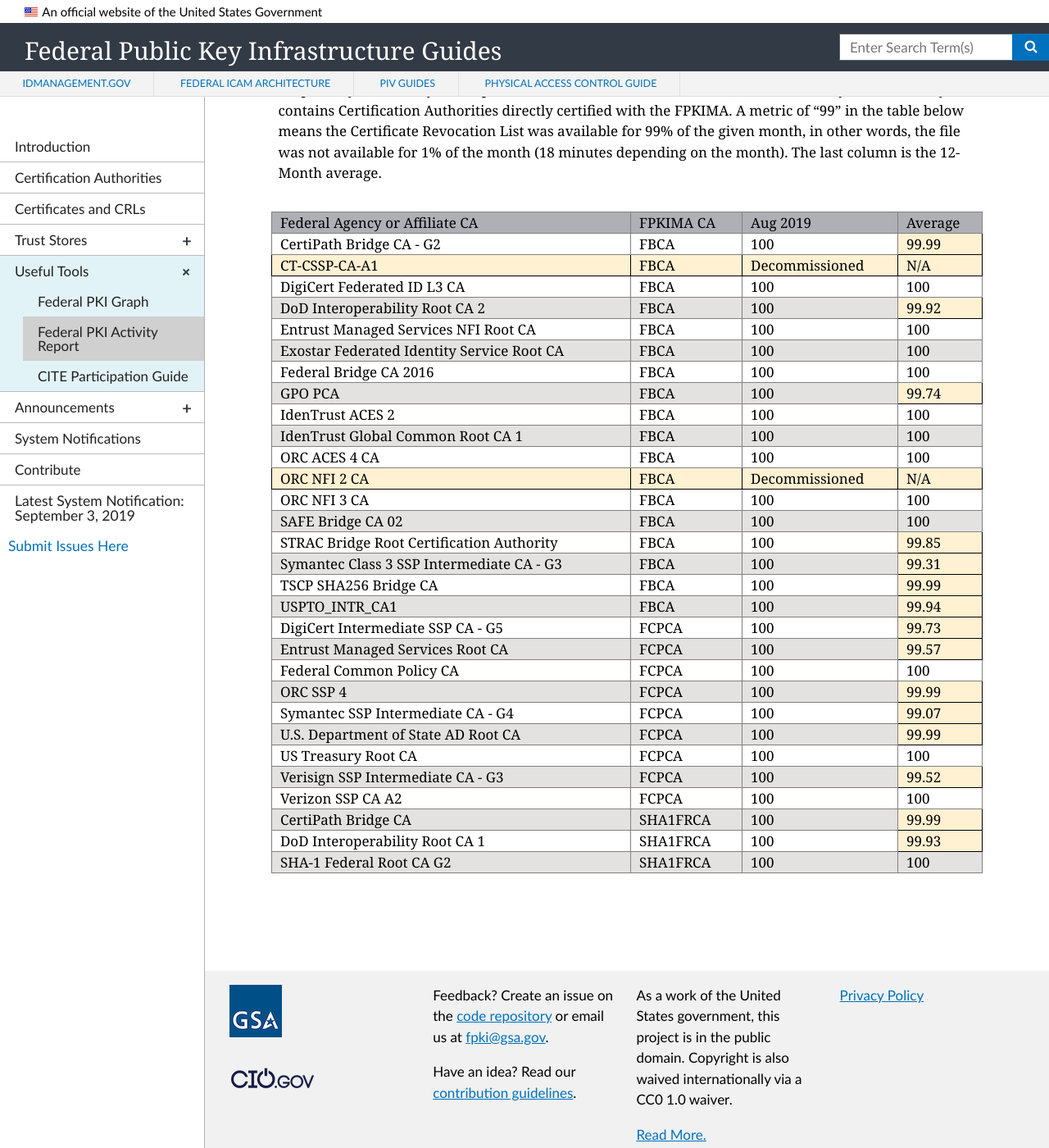
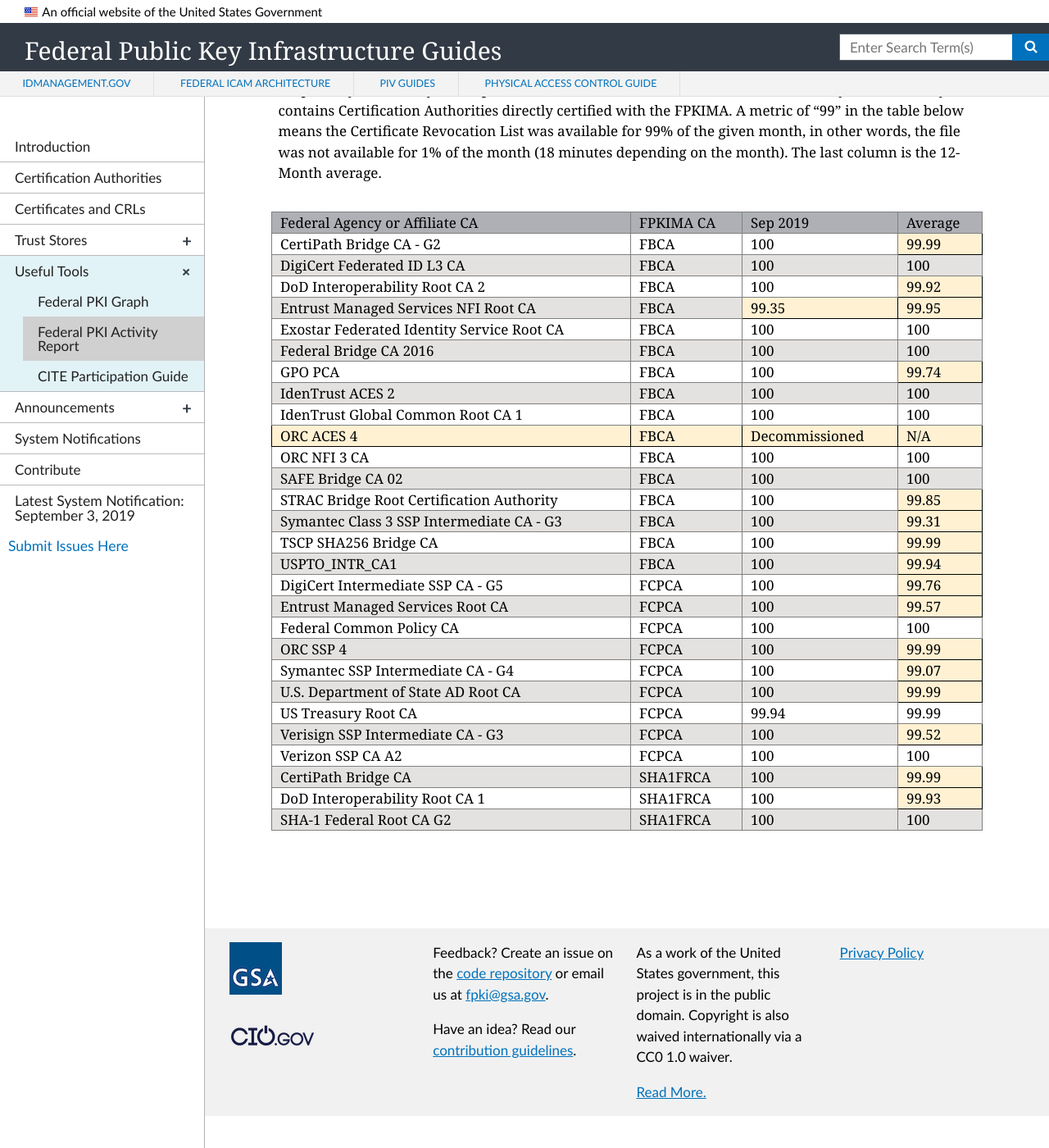
Before and after one commit to GSA/fpki-guides, a Jekyll site: the page built from _tools/03_fpki_activity_report.md, in a window 1280 px wide and 1400 px high, scrolled down 4459 px. Shown: the whole window at 82% size. Built offline with Jekyll 4.4.1, drawn with Linux system fonts in a browser that asks for light colours; nearby versions of some CDN libraries; after the commit the page ends 5820 px from its top, so only the background shows below that.

Commit message:
Update for Sep #s

```diff
--- a/_includes/fpkiar-repo-table.html
+++ b/_includes/fpkiar-repo-table.html
@@ -21,7 +21,7 @@
     <tr>
         <th class="tg-llyw">Federal Agency or Affiliate CA</th>
         <td class="tg-llyw">FPKIMA CA</td>
-        <td class="tg-llyw">Aug 2019</td>
+        <td class="tg-llyw">Sep 2019</td>
         <td class="tg-llyw">Average</td>
     </tr>
     <tr>
@@ -31,67 +31,55 @@
         <td class="tg-s7ni">99.99</td>
     </tr>
     <tr>
-        <td class="tg-s7ni">CT-CSSP-CA-A1</td>
-        <td class="tg-s7ni">FBCA</td>
-        <td class="tg-s7ni">Decommissioned</td>
-        <td class="tg-s7ni">N/A</td>
+        <td class="tg-y698">DigiCert Federated ID L3 CA</td>
+        <td class="tg-y698">FBCA</td>
+        <td class="tg-y698">100</td>
+        <td class="tg-y698">100</td>
     </tr>
     <tr>
-        <td class="tg-0pky">DigiCert Federated ID L3 CA</td>
+        <td class="tg-0pky">DoD Interoperability Root CA 2</td>
+        <td class="tg-0pky">FBCA</td>
+        <td class="tg-0pky">100</td>
+        <td class="tg-s7ni">99.92</td>
+    </tr>
+    <tr>
+        <td class="tg-y698">Entrust Managed Services NFI Root CA</td>
+        <td class="tg-y698">FBCA</td>
+        <td class="tg-s7ni">99.35</td>
+        <td class="tg-s7ni">99.95</td>
+    </tr>
+     <tr>
+        <td class="tg-0pky">Exostar Federated Identity Service Root CA</td>
         <td class="tg-0pky">FBCA</td>
         <td class="tg-0pky">100</td>
         <td class="tg-0pky">100</td>
     </tr>
     <tr>
-        <td class="tg-y698">DoD Interoperability Root CA 2</td>
-        <td class="tg-y698">FBCA</td>
-        <td class="tg-y698">100</td>
-        <td class="tg-s7ni">99.92</td>
-    </tr>
-    <tr>
-        <td class="tg-0pky">Entrust Managed Services NFI Root CA</td>
-        <td class="tg-0pky">FBCA</td>
-        <td class="tg-0pky">100</td>
-        <td class="tg-0pky">100</td>
-    </tr>
-     <tr>
-        <td class="tg-y698">Exostar Federated Identity Service Root CA</td>
+        <td class="tg-y698">Federal Bridge CA 2016</td>
         <td class="tg-y698">FBCA</td>
         <td class="tg-y698">100</td>
         <td class="tg-y698">100</td>
     </tr>
     <tr>
-        <td class="tg-0pky">Federal Bridge CA 2016</td>
+        <td class="tg-0pky">GPO PCA</td>
+        <td class="tg-0pky">FBCA</td>
+        <td class="tg-0pky">100</td>
+        <td class="tg-s7ni">99.74</td>
+    </tr>
+    <tr>
+        <td class="tg-y698">IdenTrust ACES 2</td>
+        <td class="tg-y698">FBCA</td>
+        <td class="tg-y698">100</td>
+        <td class="tg-y698">100</td>
+    </tr>
+    <tr>
+        <td class="tg-0pky">IdenTrust Global Common Root CA 1</td>
         <td class="tg-0pky">FBCA</td>
         <td class="tg-0pky">100</td>
         <td class="tg-0pky">100</td>
     </tr>
     <tr>
-        <td class="tg-y698">GPO PCA</td>
-        <td class="tg-y698">FBCA</td>
-        <td class="tg-y698">100</td>
-        <td class="tg-s7ni">99.74</td>
-    </tr>
-    <tr>
-        <td class="tg-0pky">IdenTrust ACES 2</td>
-        <td class="tg-0pky">FBCA</td>
-        <td class="tg-0pky">100</td>
-        <td class="tg-0pky">100</td>
-    </tr>
-    <tr>
-        <td class="tg-y698">IdenTrust Global Common Root CA 1</td>
-        <td class="tg-y698">FBCA</td>
-        <td class="tg-y698">100</td>
-        <td class="tg-y698">100</td>
-    </tr>
-    <tr>
-        <td class="tg-0pky">ORC ACES 4 CA</td>
-        <td class="tg-0pky">FBCA</td>
-        <td class="tg-0pky">100</td>
-        <td class="tg-0pky">100</td>
-    </tr>
-    <tr>
-        <td class="tg-s7ni">ORC NFI 2 CA</td>
+        <td class="tg-s7ni">ORC ACES 4</td>
         <td class="tg-s7ni">FBCA</td>
         <td class="tg-s7ni">Decommissioned</td>
         <td class="tg-s7ni">N/A</td>
@@ -136,7 +124,7 @@
         <td class="tg-0pky">DigiCert Intermediate SSP CA - G5</td>
         <td class="tg-0pky">FCPCA</td>
         <td class="tg-0pky">100</td>
-        <td class="tg-s7ni">99.73</td>
+        <td class="tg-s7ni">99.76</td>
     </tr>
     <tr>
         <td class="tg-y698">Entrust Managed Services Root CA</td>
@@ -171,8 +159,8 @@
     <tr>
         <td class="tg-0pky">US Treasury Root CA</td>
         <td class="tg-0pky">FCPCA</td>
-        <td class="tg-0pky">100</td>
-        <td class="tg-0pky">100</td>
+        <td class="tg-0pky">99.94</td>
+        <td class="tg-0pky">99.99</td>
     </tr>
     <tr>
         <td class="tg-y698">Verisign SSP Intermediate CA - G3</td>
```
